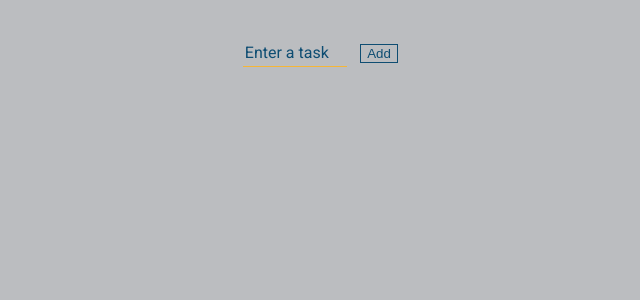
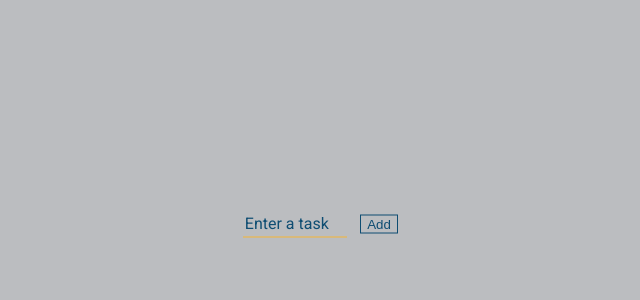
Before and after one commit to vaughnwalters/rtd, a React (Create React App) app: page / in a window 1280 px wide. Shown: the top 300 px of the page, without its empty margins (345-985 px from the left). Built offline with nearby package versions, Linux system fonts and the light colour scheme.

Commit message:
placement change of task list

```diff
--- a/src/App.css
+++ b/src/App.css
@@ -5,11 +5,12 @@
   font-family: Roboto, sans-serif; }
   #Todo .App {
     left: 50%;
+    top: 25%;
     margin: 2em;
     max-width: 320px;
     position: absolute;
-    -webkit-transform: translateX(-50%);
-    transform: translateX(-50%);
+    -webkit-transform: translate(-50%, -25%);
+    transform: translate(-50%, -50%);
     width: 100%; }
   #Todo input {
     background: transparent;
--- a/src/App.scss
+++ b/src/App.scss
@@ -12,11 +12,12 @@ $Roboto: Roboto, sans-serif;
 
   .App {
     left: 50%;
+    top: 25%;
     margin: 2em;
     max-width: 320px;
     position: absolute;
-    -webkit-transform: translateX(-50%);
-    transform: translateX(-50%);
+    -webkit-transform: translate(-50%, -25%);
+    transform: translate(-50%, -50%);
     width: 100%;
   }
 
```
